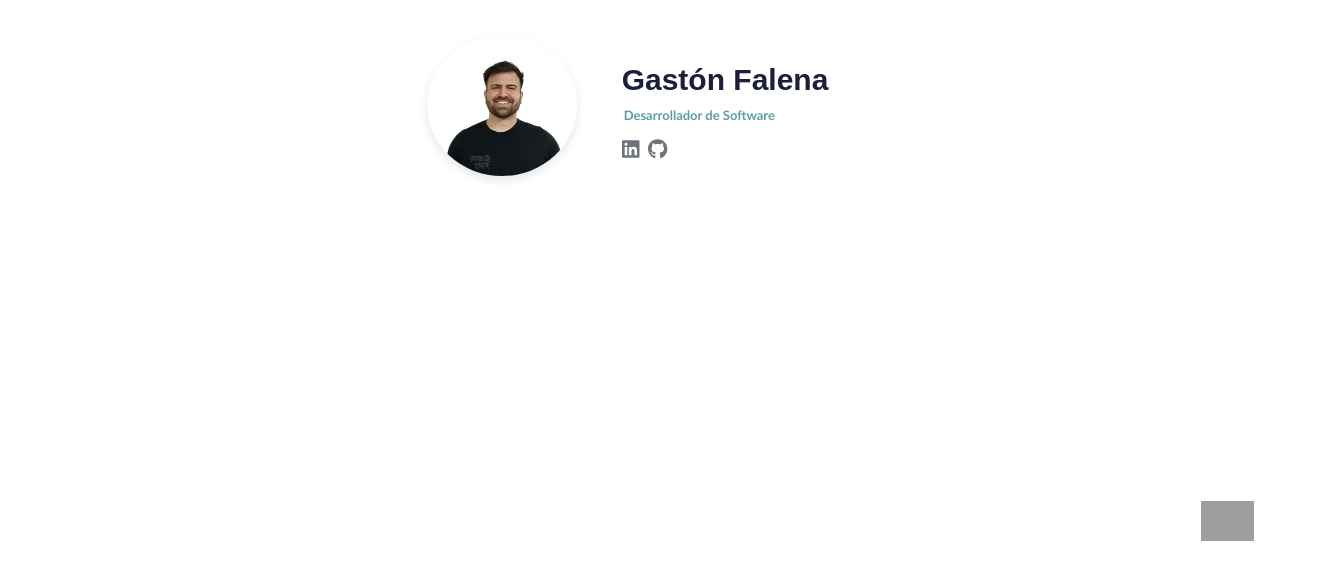
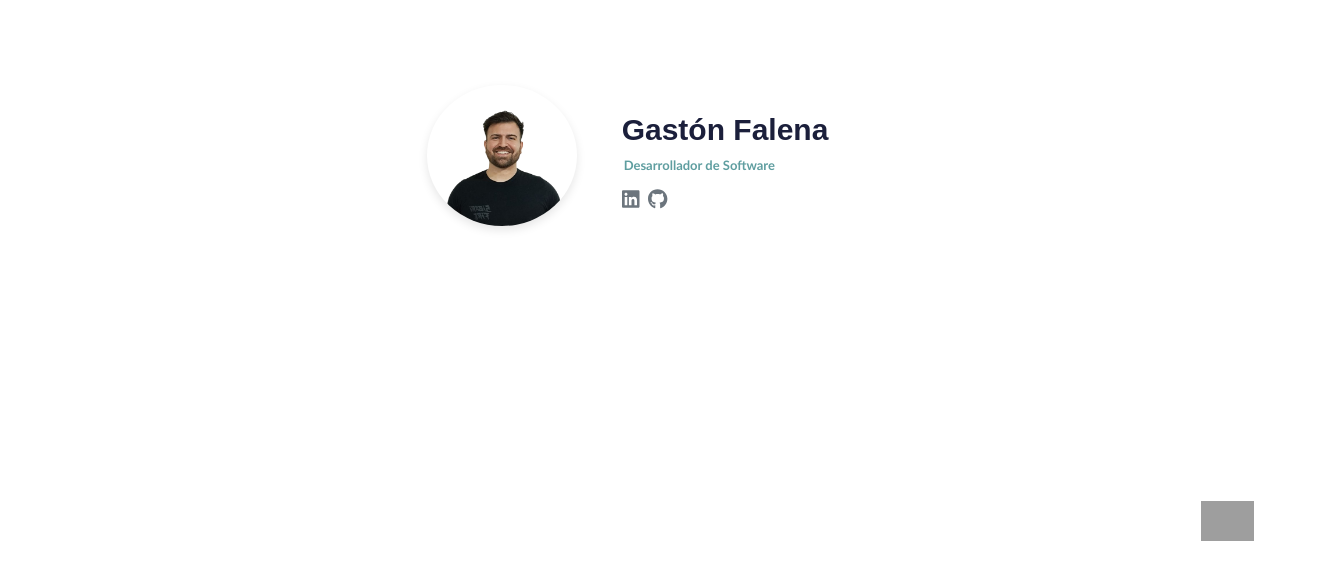
Before and after one commit to gastonfalena/PorfolioWeb, a React (Vite) app: page / in a window 1280 px wide. Shown: the part 238-800 px from the top of the page, 1330 px wide, since content can reach past the window. Built offline with nearby package versions, Linux system fonts and the light colour scheme; grey boxes are pictures that could not be loaded.

Commit message:
chore: drop -50 margin

```diff
--- a/src/components/header/header.css
+++ b/src/components/header/header.css
@@ -15,7 +15,7 @@
     min-height: 100vh;
     background-color: white;
     /* background-color: #1e1e1e; */
-    margin: -50px;
+
 
 
 
@@ -75,7 +75,7 @@
     gap: 9px;
     justify-content: center;
     align-items: center;
-    margin-right: 40px;
+    margin-right: 35px;
 }
 
 
```
